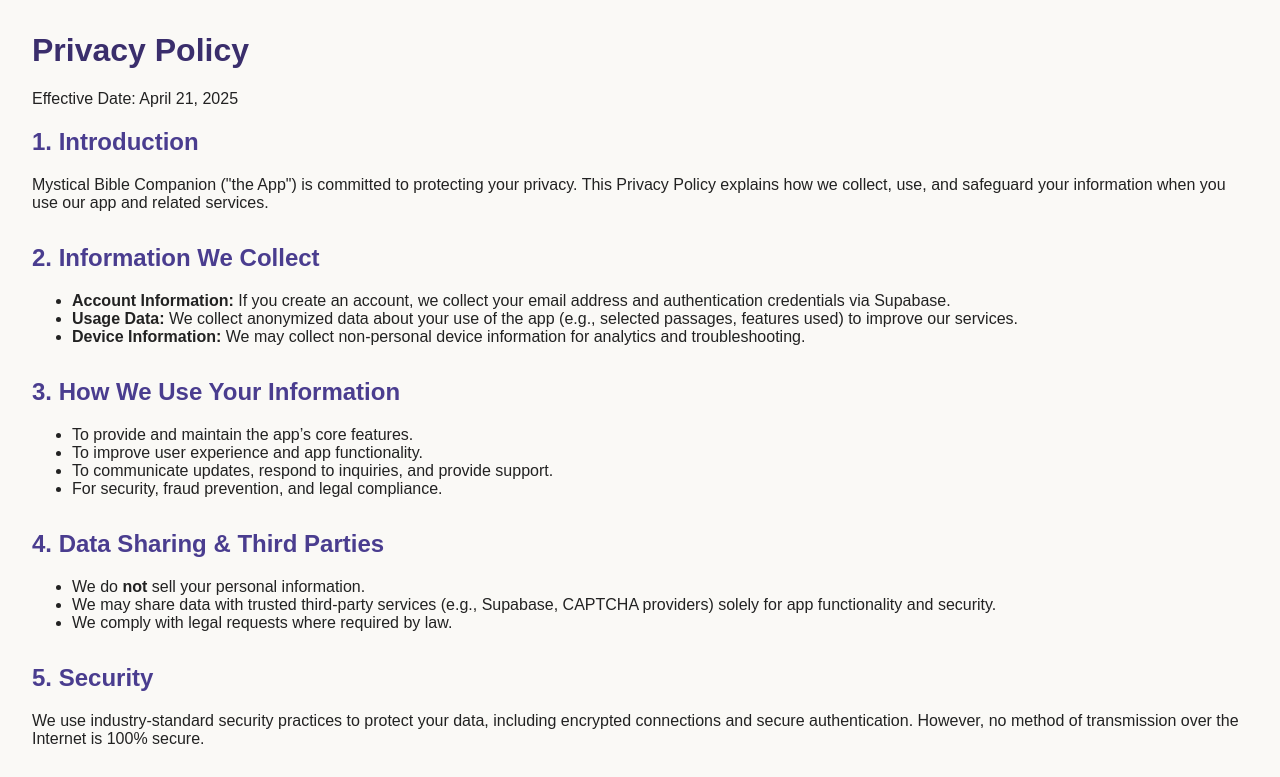
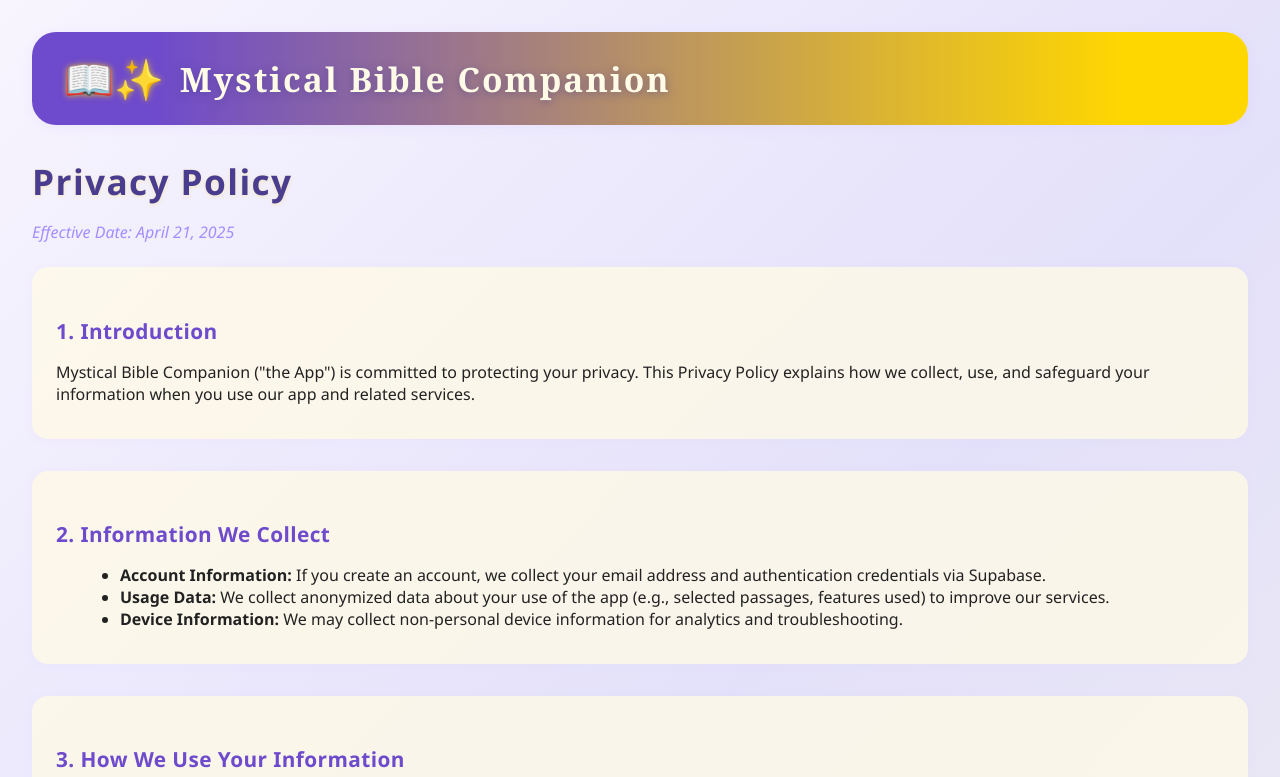
Before and after one commit to AIalchemistART/expo-captcha-webview, a website: page PRIVACY_POLICY.html in a window 1280 px wide. Shown: the top 777 px of the page. Drawn offline with Linux system fonts and the light colour scheme.

Commit message:
Add files via upload

```diff
--- a/PRIVACY_POLICY.html
+++ b/PRIVACY_POLICY.html
@@ -5,16 +5,100 @@
   <meta name="viewport" content="width=device-width, initial-scale=1.0">
   <title>Privacy Policy | Mystical Bible Companion</title>
   <style>
-    body { font-family: Arial, sans-serif; margin: 2rem; color: #222; background: #faf9f6; }
-    h1 { color: #3a2e6c; }
-    h2 { color: #4a3d8f; }
-    a { color: #4a3d8f; }
-    section { margin-bottom: 2rem; }
+    body {
+      font-family: 'Segoe UI', 'Arial', sans-serif;
+      margin: 2rem;
+      color: #222;
+      background: linear-gradient(135deg, #f8f5ff 0%, #e3e0fa 40%, #f7f7e8 100%);
+      min-height: 100vh;
+    }
+    .mbc-header {
+      display: flex;
+      align-items: center;
+      gap: 1rem;
+      margin-bottom: 2rem;
+      background: linear-gradient(90deg, #6e4acc 10%, #ffd700 90%);
+      border-radius: 1.5rem;
+      box-shadow: 0 2px 12px #d6c6ff44;
+      padding: 1.2rem 2rem;
+      justify-content: flex-start;
+    }
+    .mbc-logo {
+      font-size: 2.5rem;
+      filter: drop-shadow(0 0 3px #ffd700cc);
+    }
+    .mbc-title {
+      font-family: 'Georgia', serif;
+      font-size: 2.1rem;
+      font-weight: bold;
+      color: #fffbe6;
+      letter-spacing: 0.06em;
+      text-shadow: 0 2px 8px #4a3d8f88;
+    }
+    h1 {
+      color: #4a3d8f;
+      font-size: 2.2rem;
+      margin-bottom: 0.5rem;
+      letter-spacing: 0.04em;
+      text-shadow: 0 1px 4px #ffd70044;
+    }
+    h2 {
+      color: #6e4acc;
+      margin-top: 2rem;
+      margin-bottom: 0.5rem;
+      font-size: 1.3rem;
+      letter-spacing: 0.02em;
+    }
+    a {
+      color: #6e4acc;
+      text-decoration: underline;
+    }
+    .mbc-date {
+      color: #a48dff;
+      font-style: italic;
+      margin-bottom: 1.5rem;
+    }
+    section {
+      margin-bottom: 2rem;
+      background: #fffbe6cc;
+      border-radius: 1rem;
+      padding: 1.1rem 1.5rem;
+      box-shadow: 0 1px 8px #e6d1ff33;
+    }
+    ul {
+      margin-left: 1.5rem;
+    }
+    .mbc-footer {
+      text-align: center;
+      margin-top: 3rem;
+      color: #4a3d8f;
+      font-size: 1.1rem;
+    }
+    .mbc-footer-icon {
+      font-size: 1.2em;
+      vertical-align: middle;
+    }
+    .mbc-divider {
+      border: none;
+      border-top: 2px dashed #a48dff77;
+      margin: 2rem auto 1rem auto;
+      width: 60%;
+      background: none;
+    }
+    .mbc-footer-link {
+      font-size: 0.95em;
+      color: #6e4acc;
+      margin-top: 0.3rem;
+    }
   </style>
 </head>
 <body>
+  <div class="mbc-header">
+    <span class="mbc-logo">📖✨</span>
+    <span class="mbc-title">Mystical Bible Companion</span>
+  </div>
   <h1>Privacy Policy</h1>
-  <p>Effective Date: April 21, 2025</p>
+  <p class="mbc-date">Effective Date: April 21, 2025</p>
   <section>
     <h2>1. Introduction</h2>
     <p>Mystical Bible Companion ("the App") is committed to protecting your privacy. This Privacy Policy explains how we collect, use, and safeguard your information when you use our app and related services.</p>
@@ -67,5 +151,10 @@
     <h2>9. Contact Us</h2>
     <p>If you have any questions about this Privacy Policy, please contact us at: <a href="mailto:support@mysticalbible.app">support@mysticalbible.app</a></p>
   </section>
+    <footer class="mbc-footer">
+      <hr class="mbc-divider"/>
+      <p>May your path be illuminated by wisdom, peace, and the Light within. <span class="mbc-footer-icon">🌟</span></p>
+      <p class="mbc-footer-link">&copy; 2025 Mystical Bible Companion</p>
+    </footer>
 </body>
 </html>
```
